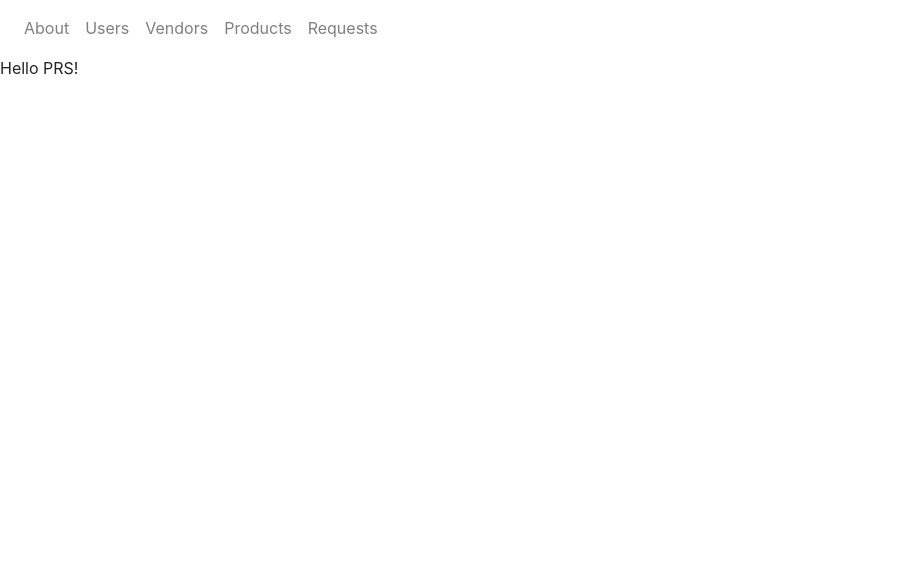
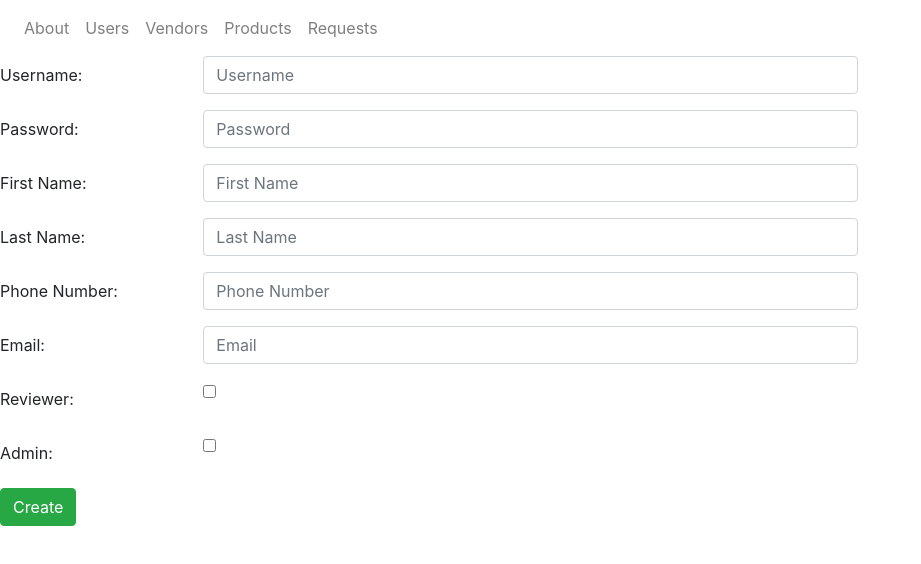
Before and after one commit to cjniehaus/prs-angular, an Angular app: page /user/create in a window 1280 px wide. Shown: the top 564 px of the page, without its empty margins (0-921 px from the left). Built offline with nearby package versions, Linux system fonts and the light colour scheme.

Commit message:
Added user create feature

```diff
--- a/src/app/app-routing.module.ts
+++ b/src/app/app-routing.module.ts
@@ -4,6 +4,7 @@ import { AboutComponent } from './features/about/about.component';
 import { ProductDetailComponent } from './features/product-detail/product-detail.component';
 import { ProductListComponent } from './features/product-list/product-list.component';
 import { RequestListComponent } from './features/request-list/request-list.component';
+import { UserCreateComponent } from './features/user-create/user-create.component';
 import { UserDetailComponent } from './features/user-detail/user-detail.component';
 import { UserListComponent } from './features/user-list/user-list.component';
 import { VendorDetailComponent } from './features/vendor-detail/vendor-detail.component';
@@ -13,6 +14,7 @@ const routes: Routes = [
   { path: '', component: AboutComponent },
   { path: 'user/list', component: UserListComponent },
   { path: 'user/detail/:id', component: UserDetailComponent },
+  { path: 'user/create', component: UserCreateComponent },
   { path: 'vendor/list', component: VendorListComponent },
   { path: 'vendor/detail/:id', component: VendorDetailComponent },
   { path: 'product/list', component: ProductListComponent },
--- a/src/app/app.module.ts
+++ b/src/app/app.module.ts
@@ -15,6 +15,7 @@ import { ProductListComponent } from './features/product-list/product-list.compo
 import { ProductDetailComponent } from './features/product-detail/product-detail.component';
 import { MenuComponent } from './core/menu/menu.component';
 import { RequestListComponent } from './features/request-list/request-list.component';
+import { UserCreateComponent } from './features/user-create/user-create.component';
 
 @NgModule({
   declarations: [
@@ -27,7 +28,8 @@ import { RequestListComponent } from './features/request-list/request-list.compo
     ProductListComponent,
     ProductDetailComponent,
     MenuComponent,
-    RequestListComponent
+    RequestListComponent,
+    UserCreateComponent
   ],
   imports: [
     BrowserModule,
--- /dev/null
+++ b/src/app/features/user-create/user-create.component.html
@@ -0,0 +1,103 @@
+<div class="form-group row">
+  <label class="col-form-label col-sm-2" for="username">Username:</label>
+  <input
+    class="form-control col-sm-6"
+    type="text"
+    [(ngModel)]="user.username"
+    name="Username"
+    id="username"
+    placeholder="Username"
+    required
+  />
+</div>
+<div class="form-group row">
+  <label class="col-form-label col-sm-2" for="password">Password:</label>
+  <input
+    class="form-control col-sm-6"
+    type="password"
+    [(ngModel)]="user.password"
+    name="Password"
+    id="password"
+    placeholder="Password"
+    required
+  />
+</div>
+<div class="form-group row">
+  <label class="col-form-label col-sm-2" for="firstname">First Name:</label>
+  <input
+    class="form-control col-sm-6"
+    type="text"
+    [(ngModel)]="user.firstName"
+    name="Firstname"
+    id="firstname"
+    placeholder="First Name"
+    required
+  />
+</div>
+<div class="form-group row">
+  <label class="col-form-label col-sm-2" for="lastname">Last Name:</label>
+  <input
+    class="form-control col-sm-6"
+    type="text"
+    [(ngModel)]="user.lastName"
+    name="Lastname"
+    id="lastname"
+    placeholder="Last Name"
+    required
+  />
+</div>
+<div class="form-group row">
+  <label class="col-form-label col-sm-2" for="phonenumber">Phone Number:</label>
+  <input
+    class="form-control col-sm-6"
+    type="text"
+    [(ngModel)]="user.phone"
+    name="Phonenumber"
+    id="phonenumber"
+    placeholder="Phone Number"
+    required
+  />
+</div>
+<div class="form-group row">
+  <label class="col-form-label col-sm-2" for="email">Email:</label>
+  <input
+    class="form-control col-sm-6"
+    type="text"
+    [(ngModel)]="user.email"
+    name="Email"
+    id="email"
+    placeholder="Email"
+    required
+  />
+</div>
+<div class="form-group row">
+  <label for="reviewer" class="col-sm-2 col-form-label">Reviewer:</label>
+  <div class="form-check">
+    <input
+      class="form-check-input"
+      type="checkbox"
+      [(ngModel)]="user.reviewer"
+      name="Reviewer"
+      value=""
+      id="reviewer"
+      placeholder="Reviewer"
+    />
+  </div>
+</div>
+<div class="form-group row">
+  <label for="admin" class="col-sm-2 col-form-label">Admin:</label>
+  <div class="form-check">
+    <input
+      class="form-check-input"
+      type="checkbox"
+      [(ngModel)]="user.admin"
+      name="Admin"
+      value=""
+      id="admin"
+      placeholder="Admin"
+    />
+  </div>
+</div>
+<button type="button" class="btn btn-success mb-2" (click)="createUser()">
+  Create
+</button>
--- /dev/null
+++ b/src/app/features/user-create/user-create.component.ts
@@ -0,0 +1,31 @@
+import { Component, OnInit } from '@angular/core';
+import { Router } from '@angular/router';
+import { User } from 'src/app/models/user.model';
+import { UserService } from 'src/app/services/user.service';
+
+@Component({
+  selector: 'app-user-create',
+  templateUrl: './user-create.component.html',
+  styleUrls: ['./user-create.component.css']
+})
+export class UserCreateComponent implements OnInit {
+
+  user: User = new User()
+
+  constructor(private userService: UserService, private router: Router) { }
+
+  ngOnInit(): void {
+    console.log(this.user)
+  }
+
+  createUser() {
+    console.log(this.user)
+    this.userService.createUser(this.user).subscribe(
+      data => {
+        console.log(data)
+        this.router.navigateByUrl('/user/list')
+      },
+      error => console.log(error)
+    )
+  }
+}
--- a/src/app/features/user-list/user-list.component.html
+++ b/src/app/features/user-list/user-list.component.html
@@ -1,3 +1,6 @@
+<button type="button" class="btn btn-success mb-2" routerLink="/user/create">
+  Add New User
+</button>
 <table class="table table-striped">
   <thead>
     <tr>
--- a/src/app/services/user.service.ts
+++ b/src/app/services/user.service.ts
@@ -27,4 +27,9 @@ export class UserService {
     let requestUrl = this.url + '/' + id
     return this.http.get<User[]>(requestUrl)
   }
+
+  //http://localhost:8080/users
+  createUser(user: User): Observable<User[]> {
+    return this.http.post<User[]>(this.url, user)
+  }
 }
```
Also changed, not shown: src/app/features/user-create/user-create.component.css (added).
